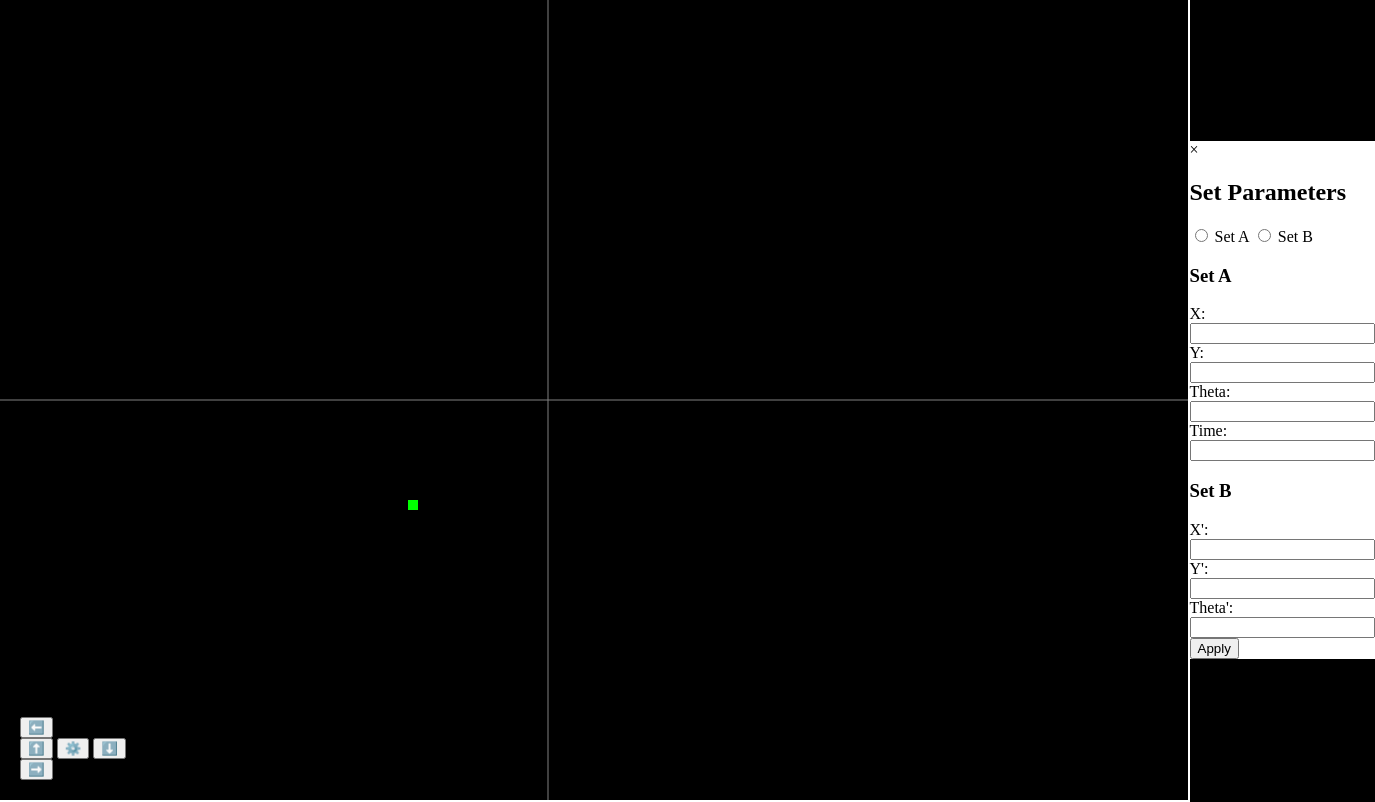
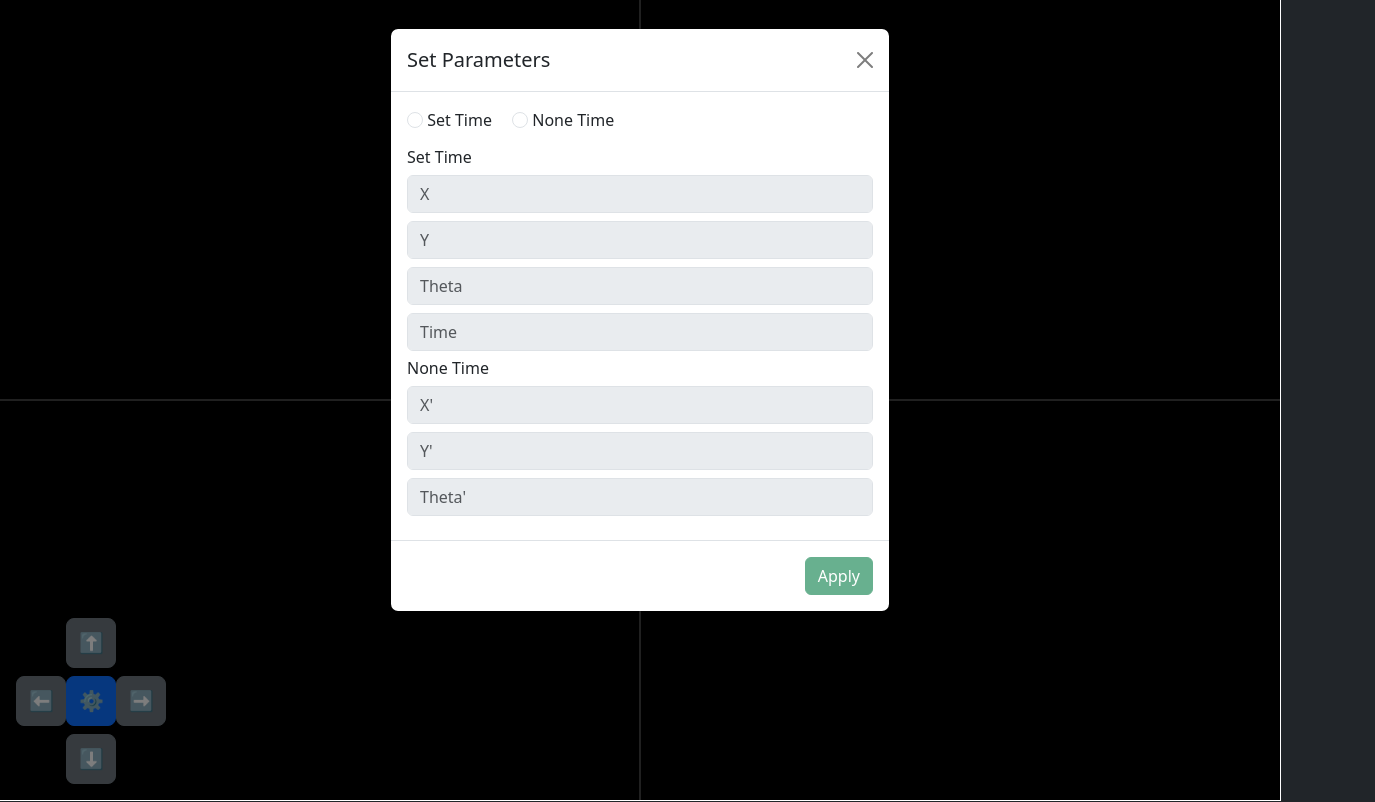
Before and after one commit to narongwile/diffDriveBot, a plain HTML site: page data/index.html in a window 1280 px wide. Both pictures are taken after a click on the button "⚙️". Shown: the whole page, 1375 px wide, since content can reach past the window. Drawn offline with nearby package versions, Linux system fonts and the light colour scheme.

Commit message:
ui update

```diff
--- a/data/index.html
+++ b/data/index.html
@@ -5,51 +5,68 @@
     <meta charset="UTF-8">
     <meta name="viewport" content="width=device-width, initial-scale=1.0">
     <title>DiffBot</title>
+    <link href="https://cdn.jsdelivr.net/npm/bootstrap@5.3.0/dist/css/bootstrap.min.css" rel="stylesheet">
     <link rel="stylesheet" href="style.css">
 </head>
 
-<body>
-    <canvas id="gameCanvas"></canvas>
+<body class="bg-dark text-white d-flex justify-content-center align-items-center vh-100">
+    <canvas id="gameCanvas" class="border border-white"></canvas>
 
-    <div id="controls">
-        <button id="left">⬅️</button>
-        <div>
-            <button id="up">⬆️</button>
-            <button id="openModal">⚙️</button>
-            <button id="down">⬇️</button>
-        </div>
-        <button id="right">➡️</button>
-    </div>
-
-
-    <!-- Modal -->
-    <div id="paramModal" class="modal">
-        <div class="modal-content">
-            <span class="close">&times;</span>
-            <h2>Set Parameters</h2>
-
-            <label><input type="radio" name="paramType" value="A"> Set A</label>
-            <label><input type="radio" name="paramType" value="B"> Set B</label>
-
-            <div id="setA">
-                <h3>Set A</h3>
-                <label>X: <input type="number" id="xA"></label>
-                <label>Y: <input type="number" id="yA"></label>
-                <label>Theta: <input type="number" id="thetaA"></label>
-                <label>Time: <input type="number" id="timeA"></label>
+    <div id="controls" class="position-fixed bottom-0 start-0 p-3">
+        <div class="d-grid gap-2">
+            <div class="d-flex justify-content-center">
+                <button id="up" class="btn btn-secondary">⬆️</button>
             </div>
-
-            <div id="setB">
-                <h3>Set B</h3>
-                <label>X': <input type="number" id="xB"></label>
-                <label>Y': <input type="number" id="yB"></label>
-                <label>Theta': <input type="number" id="thetaB"></label>
+            <div class="d-flex justify-content-between">
+                <button id="left" class="btn btn-secondary">⬅️</button>
+                <button id="openModal" class="btn btn-primary">⚙️</button>
+                <button id="right" class="btn btn-secondary">➡️</button>
             </div>
-
-            <button id="applyParams">Apply</button>
+            <div class="d-flex justify-content-center">
+                <button id="down" class="btn btn-secondary">⬇️</button>
+            </div>
         </div>
     </div>
 
+    <!-- Modal -->
+    <div class="modal fade" id="paramModal" tabindex="-1" aria-hidden="true">
+        <div class="modal-dialog">
+            <div class="modal-content text-dark">
+                <div class="modal-header">
+                    <h5 class="modal-title">Set Parameters</h5>
+                    <button type="button" class="btn-close" data-bs-dismiss="modal" aria-label="Close"></button>
+                </div>
+                <div class="modal-body">
+                    <div class="mb-3">
+                        <label class="form-check-label">
+                            <input type="radio" name="paramType" value="A" class="form-check-input"> Set Time
+                        </label>
+                        <label class="form-check-label ms-3">
+                            <input type="radio" name="paramType" value="B" class="form-check-input"> None Time
+                        </label>
+                    </div>
+                    <div id="setA">
+                        <h6>Set Time</h6>
+                        <input type="number" id="xA" class="form-control mb-2" placeholder="X">
+                        <input type="number" id="yA" class="form-control mb-2" placeholder="Y">
+                        <input type="number" id="thetaA" class="form-control mb-2" placeholder="Theta">
+                        <input type="number" id="timeA" class="form-control mb-2" placeholder="Time">
+                    </div>
+                    <div id="setB">
+                        <h6>None Time</h6>
+                        <input type="number" id="xB" class="form-control mb-2" placeholder="X'">
+                        <input type="number" id="yB" class="form-control mb-2" placeholder="Y'">
+                        <input type="number" id="thetaB" class="form-control mb-2" placeholder="Theta'">
+                    </div>
+                </div>
+                <div class="modal-footer">
+                    <button id="applyParams" class="btn btn-success">Apply</button>
+                </div>
+            </div>
+        </div>
+    </div>
+
+    <script src="https://cdn.jsdelivr.net/npm/bootstrap@5.3.0/dist/js/bootstrap.bundle.min.js"></script>
     <script src="script.js"></script>
 </body>
 
--- a/data/script.js
+++ b/data/script.js
@@ -9,47 +9,16 @@ let speed = 5;
 let target = null;
 let trajectory = [];
 let fadeEffect = null;
-let direction = { x: 0, y: 0 }; // ทิศทางการเคลื่อนที่
-let moving = false; // ตรวจสอบว่างูเคลื่อนที่หรือไม่
+let direction = { x: 0, y: 0 };
+let moving = false;
+
+// ✅ ใช้ Bootstrap Modal API แทนการควบคุม `display`
+const paramModal = new bootstrap.Modal(document.getElementById("paramModal"));
 
 document.getElementById("openModal").addEventListener("click", () => {
-    document.getElementById("paramModal").style.display = "block";
+    paramModal.show();
 });
 
-document.querySelector(".close").addEventListener("click", () => {
-    document.getElementById("paramModal").style.display = "none";
-});
-
-window.addEventListener("click", (event) => {
-    if (event.target === document.getElementById("paramModal")) {
-        document.getElementById("paramModal").style.display = "none";
-    }
-});
-
-// ฟังก์ชันควบคุมการล็อกช่อง input
-function toggleInputs(type) {
-    let inputsA = document.querySelectorAll("#setA input");
-    let inputsB = document.querySelectorAll("#setB input");
-
-    if (type === "A") {
-        inputsA.forEach(input => input.disabled = false);
-        inputsB.forEach(input => input.disabled = true);
-    } else if (type === "B") {
-        inputsA.forEach(input => input.disabled = true);
-        inputsB.forEach(input => input.disabled = false);
-    }
-}
-
-
-
-// ตรวจจับการเลือกชุด Parameter
-document.querySelectorAll('input[name="paramType"]').forEach(radio => {
-    radio.addEventListener("change", (event) => {
-        toggleInputs(event.target.value);
-    });
-});
-
-// Apply Parameters
 document.getElementById("applyParams").addEventListener("click", () => {
     let selectedSet = document.querySelector('input[name="paramType"]:checked');
     if (!selectedSet) {
@@ -74,7 +43,45 @@ document.getElementById("applyParams").addEventListener("click", () => {
     }
 
     console.log("Applied Parameters:", params);
-    document.getElementById("paramModal").style.display = "none";
+    paramModal.hide();
+});
+
+// ✅ ปิดการใช้งานช่อง input ทั้งหมดเริ่มต้น
+function disableAllInputs() {
+    let inputsA = document.querySelectorAll("#setA input");
+    let inputsB = document.querySelectorAll("#setB input");
+
+    inputsA.forEach(input => input.disabled = true);
+    inputsB.forEach(input => input.disabled = true);
+}
+
+// ✅ บังคับให้เลือก Set A หรือ B ก่อน
+document.addEventListener("DOMContentLoaded", () => {
+    disableAllInputs();
+    document.getElementById("applyParams").disabled = true; // ปิดปุ่ม Apply
+});
+
+// ✅ เปิดช่องใส่ค่าตามเซตที่เลือก
+function toggleInputs(type) {
+    let inputsA = document.querySelectorAll("#setA input");
+    let inputsB = document.querySelectorAll("#setB input");
+
+    if (type === "A") {
+        inputsA.forEach(input => input.disabled = false);
+        inputsB.forEach(input => input.disabled = true);
+    } else if (type === "B") {
+        inputsA.forEach(input => input.disabled = true);
+        inputsB.forEach(input => input.disabled = false);
+    }
+
+    document.getElementById("applyParams").disabled = false; // เปิดปุ่ม Apply
+}
+
+// ✅ ตรวจจับการเลือกเซต
+document.querySelectorAll('input[name="paramType"]').forEach(radio => {
+    radio.addEventListener("change", (event) => {
+        toggleInputs(event.target.value);
+    });
 });
 
 
@@ -119,7 +126,7 @@ function drawSnake() {
     }
 }
 
-// เคลื่อนที่ตามเป้าหมาย (จากการคลิก)
+// ✅ เคลื่อนที่ไปยังเป้าหมาย (คลิก)
 function updateSnakeToTarget() {
     if (target) {
         let head = snake[0];
@@ -142,7 +149,7 @@ function updateSnakeToTarget() {
     }
 }
 
-// เคลื่อนที่ตามปุ่มควบคุม
+// ✅ เคลื่อนที่โดยใช้ปุ่มควบคุม
 function updateSnakeWithControls() {
     if (moving) {
         let head = snake[0];
@@ -155,51 +162,43 @@ function updateSnakeWithControls() {
     }
 }
 
-// ตั้งค่าการควบคุมการเคลื่อนที่
-// function moveSnake(dx, dy) {
-//     direction = { x: dx, y: dy };
-//     moving = true;
-// }
+// ✅ ฟังก์ชันเคลื่อนที่งูแบบ Smooth (กดปุ่มแล้วค้างไว้)
+function moveSnake(dx, dy) {
+    direction = { x: dx, y: dy };
+    moving = true;
+}
 
+// ✅ หยุดเคลื่อนที่เมื่อปล่อยปุ่ม
 function stopSnake() {
     moving = false;
 }
 
-// คลิกบน canvas เพื่อเคลื่อนที่ไปยังจุดนั้น
+// ✅ คลิกที่ Canvas เพื่อเคลื่อนที่ไปยังตำแหน่งเป้าหมาย
 canvas.addEventListener("click", (event) => {
     target = { x: event.clientX, y: event.clientY };
     fadeEffect = { x: event.clientX, y: event.clientY, alpha: 1 };
 });
 
-// ปุ่ม HTML ควบคุมการเคลื่อนที่
-const moveAmount = 10;
+// ✅ ปุ่มควบคุมการเคลื่อนที่
+const moveAmount = 1;
 
-document.getElementById("up").addEventListener("click", () => moveSnake(0, -moveAmount));
-document.getElementById("down").addEventListener("click", () => moveSnake(0, moveAmount));
-document.getElementById("left").addEventListener("click", () => moveSnake(-moveAmount, 0));
-document.getElementById("right").addEventListener("click", () => moveSnake(moveAmount, 0));
+document.getElementById("up").addEventListener("mousedown", () => moveSnake(0, -moveAmount));
+document.getElementById("down").addEventListener("mousedown", () => moveSnake(0, moveAmount));
+document.getElementById("left").addEventListener("mousedown", () => moveSnake(-moveAmount, 0));
+document.getElementById("right").addEventListener("mousedown", () => moveSnake(moveAmount, 0));
 document.addEventListener("mouseup", stopSnake);
-function moveSnake(dx, dy) {
-    let head = snake[0];
-    let newHead = { x: head.x + dx, y: head.y + dy };
-    snake.unshift(newHead);
-    snake.pop();
-    trajectory.push(newHead);
-    if (trajectory.length > 50) trajectory.shift();
-}
 
-
-
-// คีย์บอร์ดควบคุม
+// ✅ คีย์บอร์ดควบคุมแบบ Smooth
 document.addEventListener("keydown", (event) => {
     if (event.key === "ArrowUp") moveSnake(0, -1);
     if (event.key === "ArrowDown") moveSnake(0, 1);
     if (event.key === "ArrowLeft") moveSnake(-1, 0);
     if (event.key === "ArrowRight") moveSnake(1, 0);
 });
+
 document.addEventListener("keyup", stopSnake);
 
-// ฟังก์ชันหลักของเกม
+// ✅ ฟังก์ชันหลักของเกม
 function gameLoop() {
     ctx.clearRect(0, 0, canvas.width, canvas.height);
     drawAxes();
```
